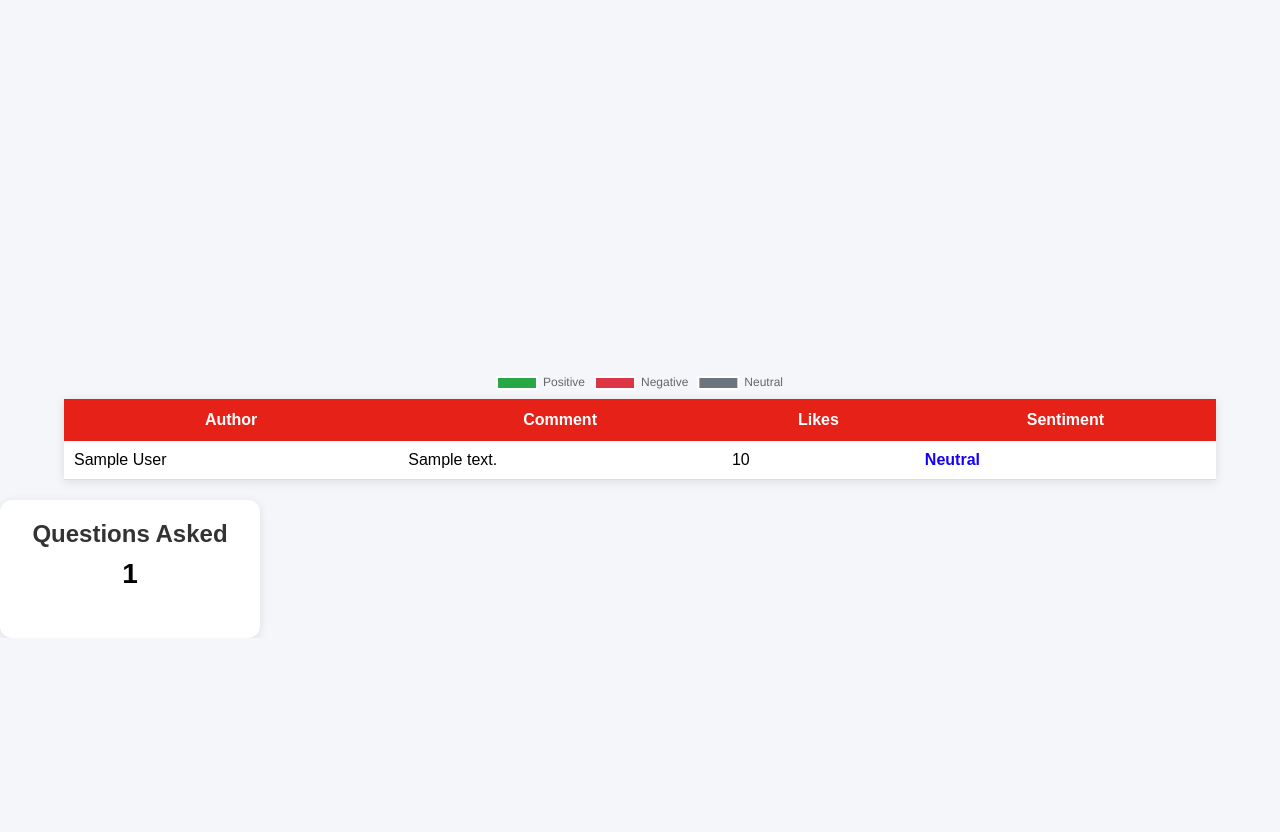
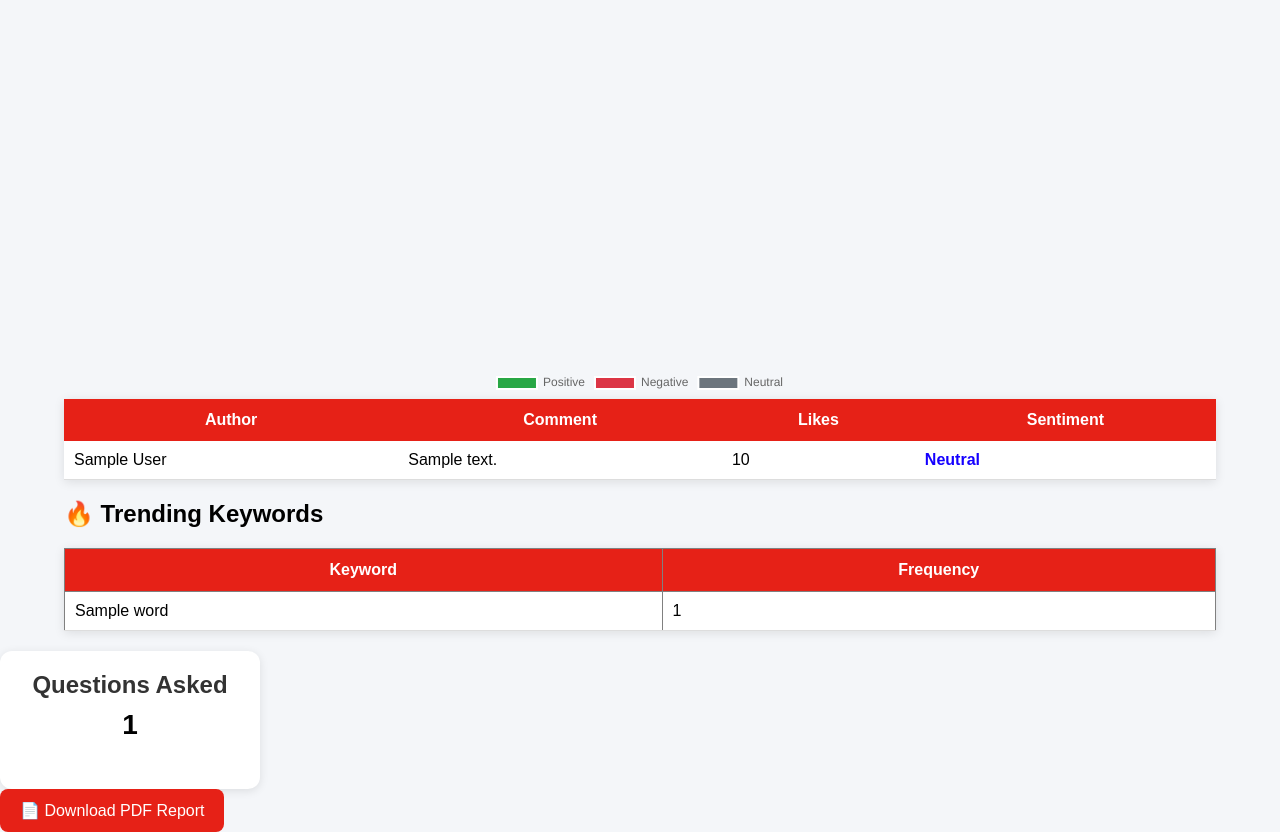
Before and after one commit to NamanChaddha/Creator-Analytics-Dashboard, a Flask app: template templates/comments.html in a window 1280 px wide. Shown: the part 557-1389 px from the top of the page. Before the commit the page ends 1195 px from the top, so only its background shows below. Run offline with Flask 3, Linux system fonts and the light colour scheme; the template is opened without the code that fills it: most values are stand-ins (such as "Sample title", 1, 10 or a date in 2020); parts of the project's set-up code (start-up, migrations or seed data) failed here and were passed over.

Commit message:
added pdf downloading

```diff
--- a/app.py
+++ b/app.py
@@ -1,14 +1,54 @@
-from flask import Flask, render_template, request
+from flask import Flask, render_template, request, send_file
 from dashboard import comments
 
+from collections import Counter
+import re
+
+from reportlab.lib import colors
+from reportlab.lib.styles import getSampleStyleSheet
+from reportlab.platypus import (
+    SimpleDocTemplate,
+    Paragraph,
+    Spacer,
+    Table,
+    TableStyle
+)
+
 app = Flask(__name__)
+
+# Global variables for PDF
+total_comments = 0
+total_likes = 0
+positive = 0
+negative = 0
+neutral = 0
+question_count = 0
+questions_list = []
+common_words = []
+top_comments = []
+
 
 @app.route("/", methods=["GET", "POST"])
 def home():
 
+    global total_comments
+    global total_likes
+    global positive
+    global negative
+    global neutral
+    global question_count
+    global common_words
+    global top_comments
+    global questions_list
+
     data = []
+
+    total_comments = 0
     total_likes = 0
-    total_comments = 0
+    positive = 0
+    negative = 0
+    neutral = 0
+    question_count = 0
 
     if request.method == "POST":
 
@@ -17,8 +57,19 @@ def home():
         video_id = url.split("v=")[1].split("&")[0]
 
         data = comments(video_id)
-        question_count = sum(1 for c in data if c["is_question"])
-        positive = sum(1 for c in data if c["sentiment"] == "Positive")
+
+        # Top comments
+        top_comments = sorted(
+            data,
+            key=lambda x: x["likes"],
+            reverse=True
+        )[:5]
+
+        # Sentiment counts
+        positive = sum(
+            1 for c in data
+            if c["sentiment"] == "Positive"
+        )
 
         negative = sum(
             1 for c in data
@@ -29,6 +80,17 @@ def home():
             1 for c in data
             if c["sentiment"] == "Neutral"
         )
+
+        # Questions
+        question_count = sum(
+            1 for c in data
+            if c.get("is_question", False)
+        )
+        questions_list = [
+        c["comment_text"]
+        for c in data
+        if c.get("is_question", False)
+    ]
         total_comments = len(data)
 
         total_likes = sum(
@@ -36,16 +98,169 @@ def home():
             for c in data
         )
 
+        # Trending Keywords
+        words = []
+
+        stop_words = {
+            "the","and","you","for","this",
+            "that","with","are","was","have",
+            "your","from","they","not","but",
+            "all","can","will","just","how",
+            "what","when","where","who","why"
+        }
+
+        for c in data:
+
+            text = c["comment_text"].lower()
+
+            found_words = re.findall(
+                r'\b[a-z]{3,}\b',
+                text
+            )
+
+            for word in found_words:
+
+                if word not in stop_words:
+                    words.append(word)
+
+        common_words = Counter(words).most_common(10)
+
     return render_template(
-    "comments.html",
-    comments=data,
-    total_comments=total_comments,
-    total_likes=total_likes,
-    positive=positive,
-    negative=negative,
-    neutral=neutral,
-    question_count=question_count
-     )
+        "comments.html",
+        comments=data,
+        total_comments=total_comments,
+        total_likes=total_likes,
+        positive=positive,
+        negative=negative,
+        neutral=neutral,
+        question_count=question_count,
+        common_words=common_words,
+        top_comments=top_comments
+    )
+
+
+@app.route("/download_report")
+def download_report():
+
+    pdf_file = "report.pdf"
+
+    doc = SimpleDocTemplate(pdf_file)
+
+    styles = getSampleStyleSheet()
+
+    content = []
+
+    # Title
+    title_style = styles["Title"]
+    title_style.textColor = colors.red
+
+    content.append(
+        Paragraph(
+            "YouTube Creator Analytics Report",
+            title_style
+        )
+    )
+
+    content.append(Spacer(1, 20))
+
+    # Stats Table
+    stats = [
+        ["Comments", "Likes", "Questions"],
+        [
+            str(total_comments),
+            str(total_likes),
+            str(question_count)
+        ]
+    ]
+
+    stats_table = Table(stats, colWidths=150)
+
+    stats_table.setStyle(TableStyle([
+        ('BACKGROUND',(0,0),(-1,0),colors.red),
+        ('TEXTCOLOR',(0,0),(-1,0),colors.white),
+
+        ('BACKGROUND',(0,1),(-1,1),colors.whitesmoke),
+
+        ('GRID',(0,0),(-1,-1),2,colors.black),
+
+        ('ALIGN',(0,0),(-1,-1),'CENTER')
+    ]))
+
+    content.append(stats_table)
+
+    content.append(Spacer(1,20))
+
+    # Sentiment Table
+    sentiment = [
+        ["Sentiment","Count"],
+        ["Positive", positive],
+        ["Negative", negative],
+        ["Neutral", neutral]
+    ]
+
+    sentiment_table = Table(sentiment)
+
+    sentiment_table.setStyle(TableStyle([
+        ('BACKGROUND',(0,0),(-1,0),colors.darkblue),
+        ('TEXTCOLOR',(0,0),(-1,0),colors.white),
+
+        ('BACKGROUND',(0,1),(-1,1),colors.lightgreen),
+        ('BACKGROUND',(0,2),(-1,2),colors.pink),
+        ('BACKGROUND',(0,3),(-1,3),colors.lightgrey),
+
+        ('GRID',(0,0),(-1,-1),1,colors.black)
+    ]))
+
+    content.append(sentiment_table)
+
+    content.append(Spacer(1,20))
+
+    # Keywords
+    content.append(
+        Paragraph(
+            "Trending Keywords",
+            styles["Heading2"]
+        )
+    )
+
+    for word, count in common_words:
+
+        content.append(
+            Paragraph(
+                f"{word} ({count})",
+                styles["Normal"]
+            )
+        )
+
+    content.append(Spacer(1,20))
+    content.append(Spacer(1, 20))
+
+    content.append(
+        Paragraph(
+            f"Questions Asked: {question_count}",
+            styles["Heading2"]
+        )
+    )
+    for q in questions_list:
+
+        content.append(
+            Paragraph(
+                "• " + q,
+                styles["Normal"]
+            )
+        )
+
+        content.append(
+            Spacer(1,5)
+        )
+
+    doc.build(content)
+
+    return send_file(
+        pdf_file,
+        as_attachment=True
+    )
+
 
 if __name__ == "__main__":
     app.run(debug=True)
--- a/dashboard.py
+++ b/dashboard.py
@@ -4,7 +4,8 @@ from sentiment import get_sentiment
 
 key="AIzaSyDunGRWEClfAf4-H7mgSWs6gSzPjuNUal4"
 youtube=build("youtube","v3",developerKey=key)
-
+def is_question(text):
+    return "?" in text
 def comments(videoId):
     arr=[]
     a=youtube.commentThreads().list(
@@ -21,10 +22,12 @@ def comments(videoId):
         "likes": comment["likeCount"],
         "sentiment": get_sentiment(
             comment["textDisplay"]
-        )
+        ),
+        "is_question": is_question(comment["textDisplay"])
     })
-    print(arr[-1])
+    print(arr[0])
     return arr
+
 
 
 comment = comments("LKNHVDPKy7g")
--- a/templates/comments.html
+++ b/templates/comments.html
@@ -212,12 +212,33 @@ Analyze
 {% endfor %}
 
 </table>
+<h2>🔥 Trending Keywords</h2>
 
+<table border="1">
+
+<tr>
+    <th>Keyword</th>
+    <th>Frequency</th>
+</tr>
+
+{% for word,count in common_words %}
+<tr>
+    <td>{{ word }}</td>
+    <td>{{ count }}</td>
+</tr>
+{% endfor %}
+
+</table>
 </div>
 <div class="card">
     <h2>Questions Asked</h2>
     <p>{{ question_count }}</p>
 </div>
+<a href="/download_report">
+    <button>
+        📄 Download PDF Report
+    </button>
+</a>
 <script>
 
 const ctx = document.getElementById('sentimentChart');
```
Also changed, not shown: 1 other file.
